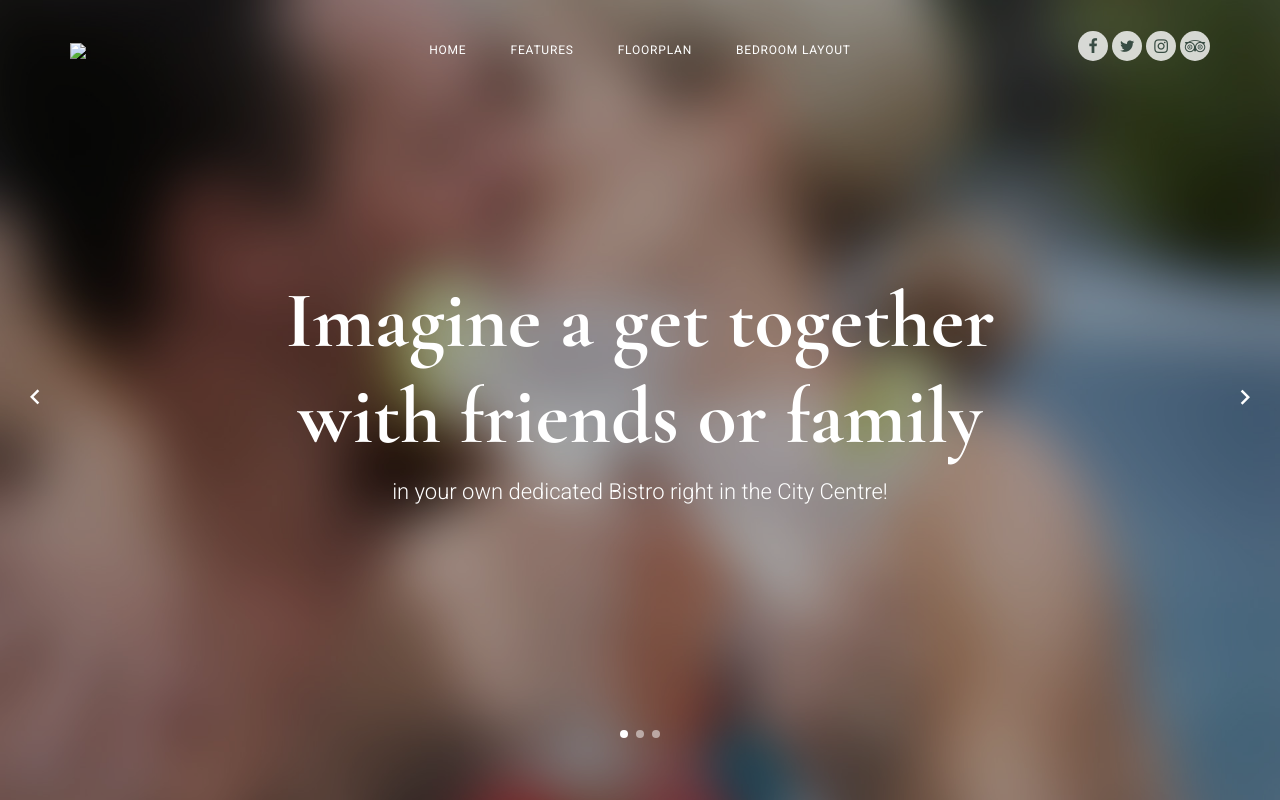
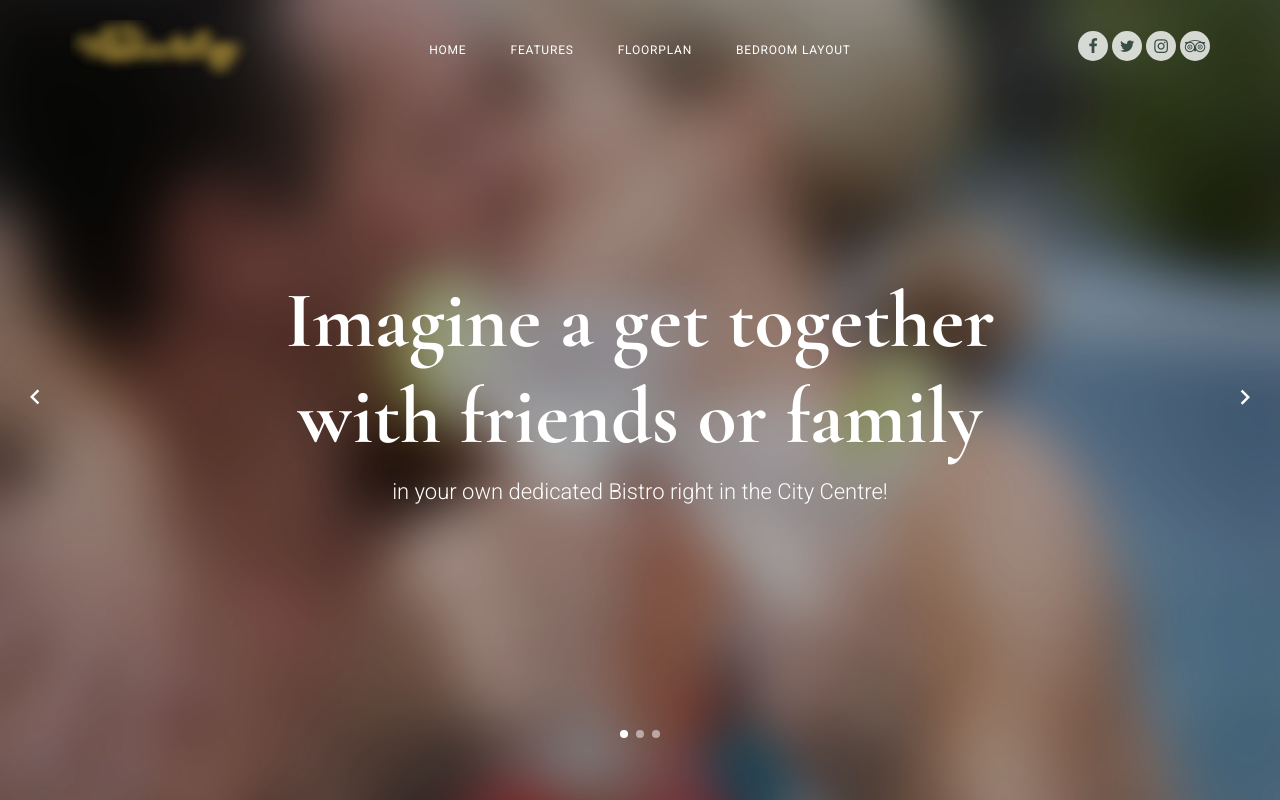
Before and after one commit to jefflung/accommodation_demo, a plain HTML site: page index.html in a window 1280 px wide. Shown: the top 800 px of the page. Drawn offline with nearby package versions, Linux system fonts and the light colour scheme; files whose address does not match are found by name.

Commit message:
Update index.html

```diff
--- a/index.html
+++ b/index.html
@@ -52,7 +52,7 @@
       <nav class="site-nav js-sticky-nav">
         <div class="container d-flex align-items-center">
           <div class="logo-wrap">
-            <a href="index.html" class="site-logo"><img src="images/demo/logo.png"/></a>
+            <a href="index.html" class="site-logo"><img src="images/logo.png"/></a>
           </div>
           <div class="site-nav-ul-wrap text-center d-none d-lg-block">
             <ul class="site-nav-ul js-clone-nav">
```
